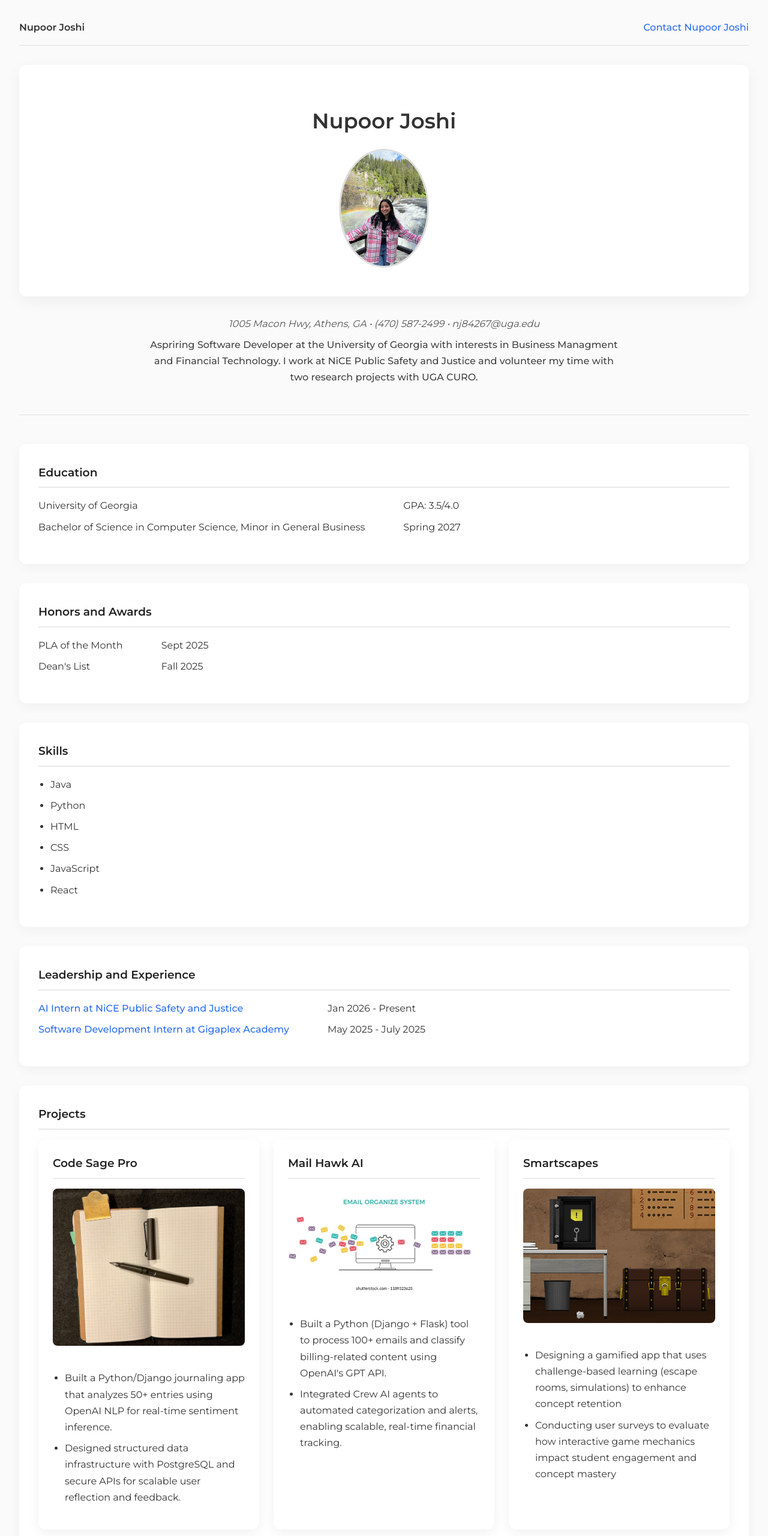
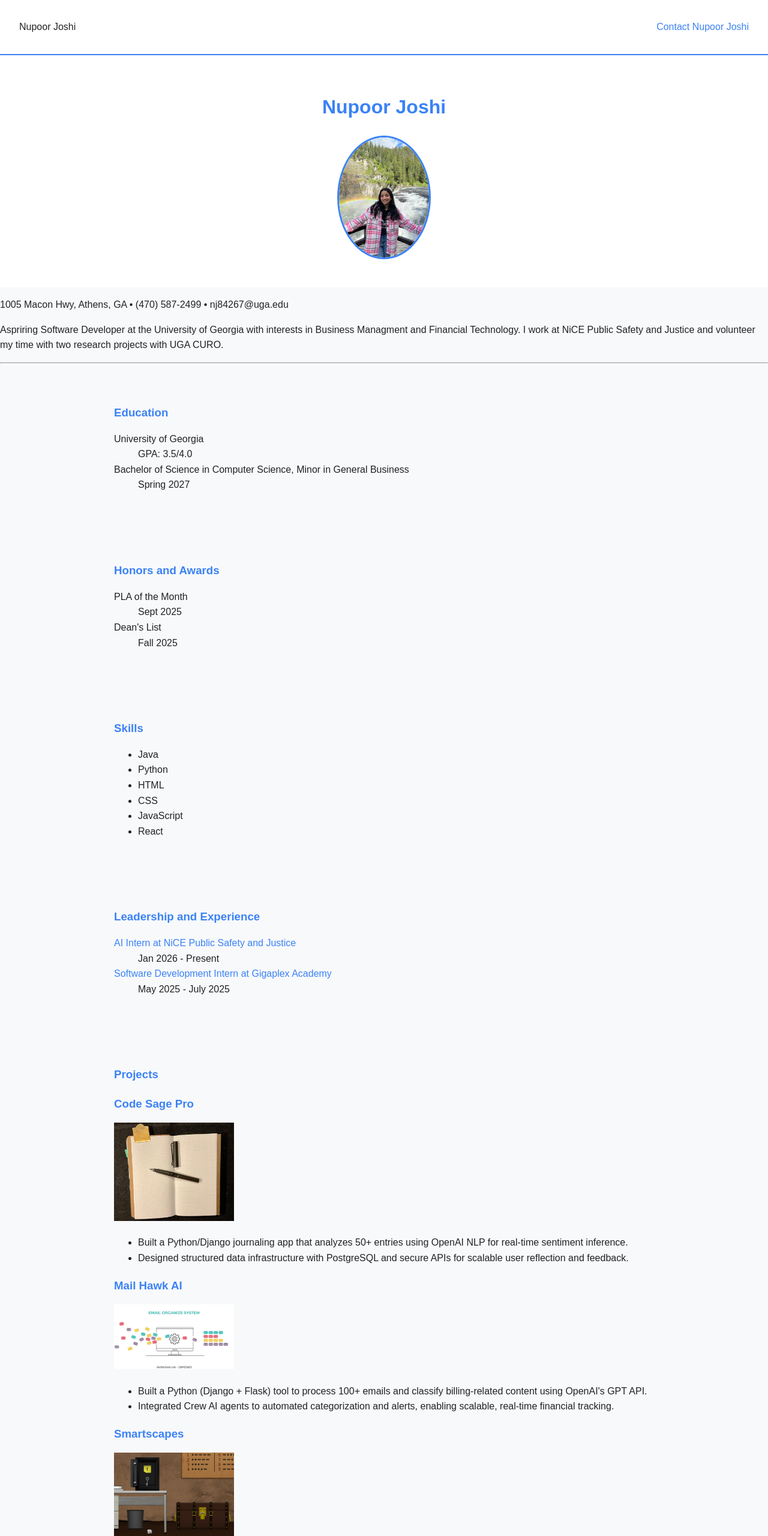
Before and after one commit to njosh1/njosh1.github.io, a website: page index.html in a window 1280 px wide. Shown: the top 2560 px of the page at 60% size. Drawn offline with Linux system fonts and the light colour scheme.

Commit message:
Update style.css after peer review

```diff
--- a/style.css
+++ b/style.css
@@ -1,208 +1,108 @@
-/* Google Font */
-@import url('https://fonts.googleapis.com/css2?family=Montserrat:wght@400;500;600&display=swap');
-
-/* Global Styles */
-* {
-  box-sizing: border-box;
-}
+/* ===== GLOBAL ===== */
 
 body {
   margin: 0;
-  font-family: 'Montserrat', sans-serif;
-  line-height: 1.7;
-  color: #333;
-  background-color: #fafafa;
-  padding: 2rem;
+  font-family: Arial, sans-serif;
+  background-color: #f8f9fb;
+  color: #222;
+  line-height: 1.6;
 }
 
-/****************   Navigation   **********************/
+/* Accent color */
+:root {
+  --accent: #3b82f6;
+}
+
+/* ===== NAV ===== */
+
 nav {
   display: flex;
   justify-content: space-between;
-  align-items: center;
-  padding-bottom: 1rem;
-  border-bottom: 1px solid #e0e0e0;
-  margin-bottom: 2rem;
+  background-color: white;
+  padding: 1rem 2rem;
+  border-bottom: 2px solid var(--accent);
 }
 
-nav p {
-  margin: 0;
-  font-weight: 600;
-}
+/* ===== HEADER ===== */
 
-nav a {
-  text-decoration: none;
-  color: #2a6df4;
-  font-weight: 500;
-}
-
-nav a:hover {
-  text-decoration: underline;
-}
-
-/****************   Header / Splash   **********************/
 header {
+  padding: 2.5rem 2rem;
   text-align: center;
   background-color: #ffffff;
-  padding: 2.5rem 1rem;
-  border-radius: 12px;
-  box-shadow: 0 8px 24px rgba(0, 0, 0, 0.05);
-  margin-bottom: 2rem;
 }
 
 header h1 {
-  margin-bottom: 1rem;
-  font-size: 2.2rem;
+  color: var(--accent);
 }
 
 header img {
+  border: 3px solid var(--accent);
   border-radius: 50%;
-  border: 3px solid #ddd;
 }
 
-/****************   Intro Text   **********************/
-.address {
-  text-align: center;
-  font-style: italic;
-  color: #555;
-  margin: 1.5rem 0 0.5rem;
-}
+/* ===== SECTIONS ===== */
 
-.tagline {
-  text-align: center;
-  font-weight: 500;
-  color: #444;
-  max-width: 800px;
-  margin: 0 auto 2rem;
-}
-
-/****************   Section Styling   **********************/
 section {
-  background-color: #ffffff;
-  padding: 2rem;
-  margin-bottom: 2rem;
-  border-radius: 12px;
-  box-shadow: 0 6px 18px rgba(0, 0, 0, 0.04);
+  padding: 2.5rem 2rem;
+  max-width: 900px;
+  margin: auto;
 }
 
 section h3 {
-  margin-top: 0;
-  margin-bottom: 1rem;
-  color: #222;
-  font-weight: 600;
-  border-bottom: 2px solid #eaeaea;
-  padding-bottom: 0.5rem;
-}
-
-section dl {
-  display: grid;
-  grid-template-columns: auto 1fr;
-  gap: 0.5rem 1.5rem;
-}
-
-section ul {
-  padding-left: 1.25rem;
-}
-
-section li {
-  margin-bottom: 0.5rem;
-}
-
-section a {
-  color: #2a6df4;
-  text-decoration: none;
-  font-weight: 500;
-}
-
-section a:hover {
-  text-decoration: underline;
-}
-
-/****************   Divider   **********************/
-hr {
-  border: none;
-  height: 1px;
-  background-color: #e0e0e0;
-  margin: 3rem 0;
-}
-
-/****************   Projects   **********************/
-.three-col {
-  display: grid;
-  grid-template-columns: repeat(3, 1fr);
-  gap: 1.5rem;
-}
-
-.card {
-  background-color: #ffffff;
-  border-radius: 12px;
-  padding: 1.5rem;
-  box-shadow: 0 6px 20px rgba(0, 0, 0, 0.06);
-  transition: transform 0.2s ease, box-shadow 0.2s ease;
-}
-
-.card:hover {
-  transform: translateY(-4px);
-  box-shadow: 0 10px 28px rgba(0, 0, 0, 0.08);
-}
-
-.card h3 {
-  margin-top: 0;
-}
-
-.card img {
-  width: 100%;
-  border-radius: 8px;
+  color: var(--accent);
   margin-bottom: 1rem;
 }
 
-/****************   Footer   **********************/
+/* ===== LINKS ===== */
+
+a {
+  color: var(--accent);
+  text-decoration: none;
+  transition: 0.3s ease;
+}
+
+a:hover {
+  text-decoration: underline;
+  opacity: 0.8;
+}
+
+/* ===== SKILLS FIX (removes white space issue) ===== */
+
+#skills ul {
+  display: flex;
+  flex-wrap: wrap;
+  gap: 10px;
+  padding: 0;
+  list-style: none;
+}
+
+#skills li {
+  background-color: #eaf2ff;
+  padding: 6px 12px;
+  border-radius: 6px;
+  transition: 0.2s ease;
+}
+
+#skills li:hover {
+  background-color: var(--accent);
+  color: white;
+}
+
+/* ===== CARD HOVER EFFECT (Creativity without JS) ===== */
+
+.card, .project, .experience {
+  transition: 0.2s ease;
+}
+
+.card:hover, .project:hover, .experience:hover {
+  transform: translateY(-4px);
+}
+
+/* ===== FOOTER ===== */
+
 footer {
   text-align: center;
-  margin-top: 3rem;
-  padding-top: 1rem;
-  border-top: 1px solid #e0e0e0;
-  font-size: 0.9rem;
+  padding: 1.5rem;
+  background-color: white;
+  border-top: 2px solid var(--accent);
 }
-
-footer a {
-  color: #2a6df4;
-  text-decoration: none;
-  font-weight: 500;
-}
-
-footer a:hover {
-  text-decoration: underline;
-}
-
-/****************   Contact Page   **********************/
-.one-col {
-  display: flex;
-  flex-direction: column;
-  gap: 0.75rem;
-}
-
-input,
-textarea {
-  padding: 0.6rem;
-  border-radius: 6px;
-  border: 1px solid #ccc;
-  font-family: 'Montserrat', sans-serif;
-}
-
-/****************   Responsive   **********************/
-@media (max-width: 768px) {
-  body {
-    padding: 1rem;
-  }
-
-  .three-col {
-    grid-template-columns: 1fr;
-  }
-
-  nav {
-    flex-direction: column;
-    gap: 0.5rem;
-    align-items: flex-start;
-  }
-}
```
